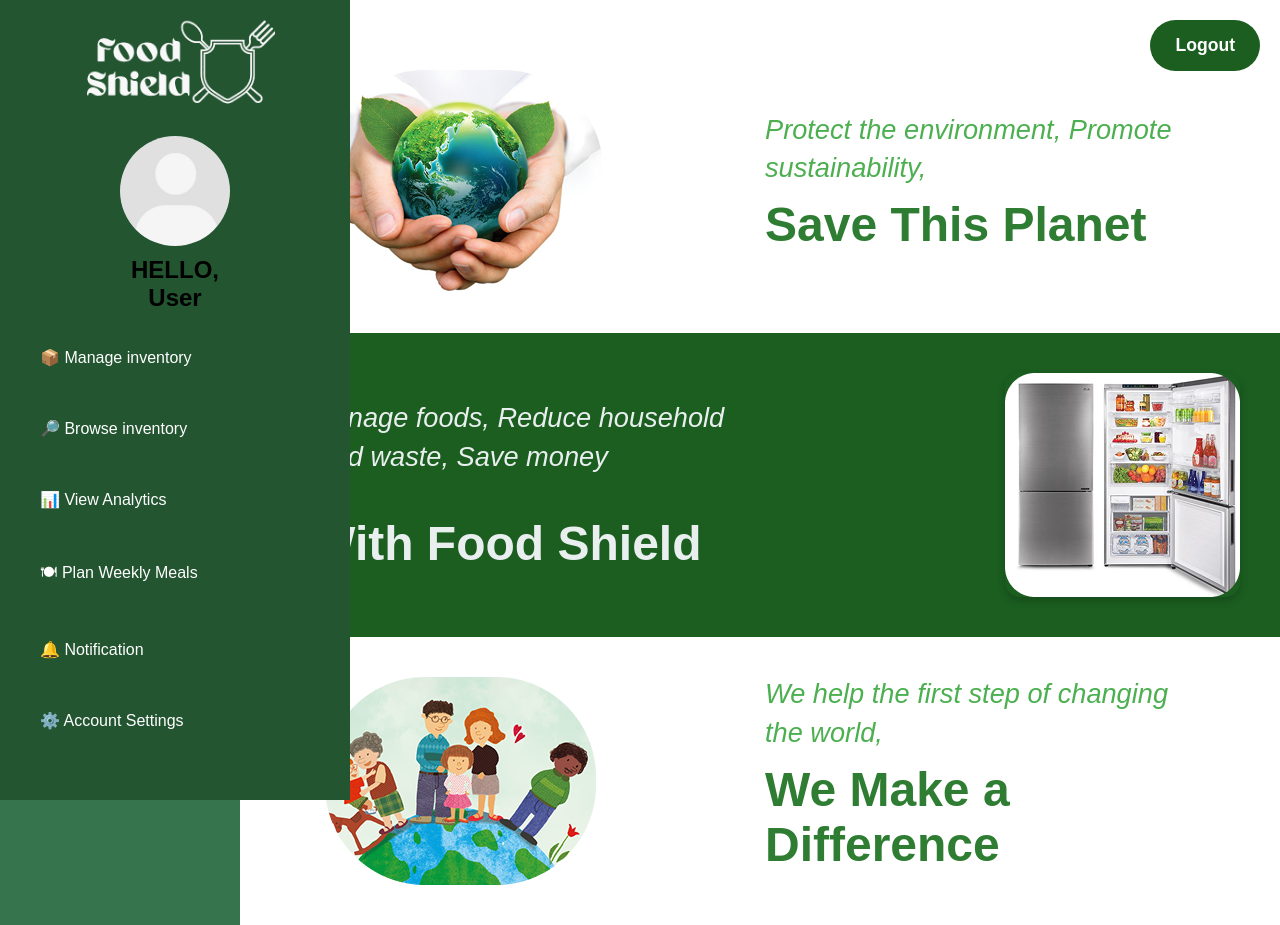
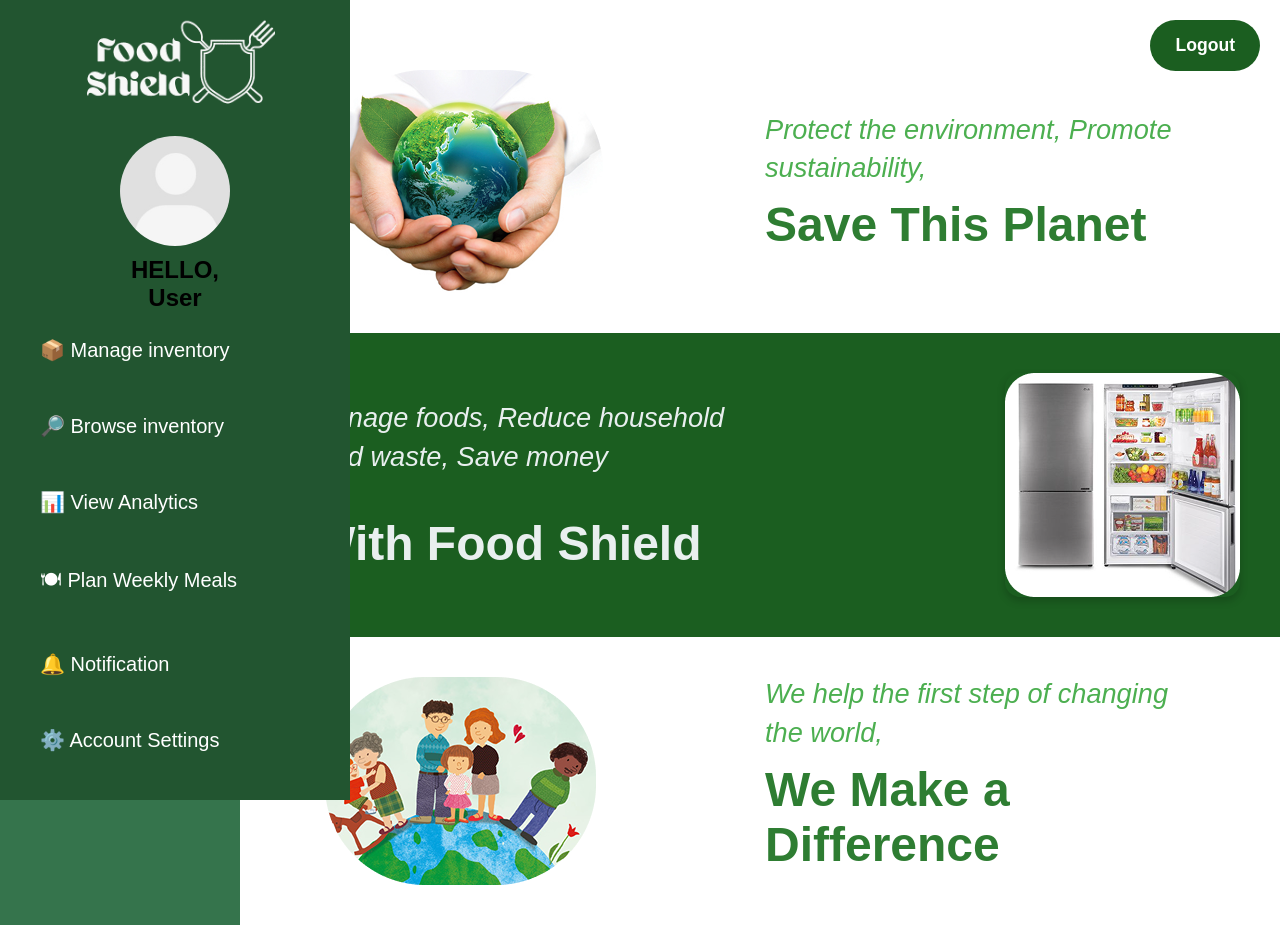
Before and after one commit to Jun20220703/bit216as, an Angular app: page /home in a window 1280 px wide. Shown: the top 925 px of the page. Built offline with nearby package versions, Linux system fonts and the light colour scheme.

Commit message:
Update sidebar.component.css

```diff
--- a/src/app/components/sidebar/sidebar.component.css
+++ b/src/app/components/sidebar/sidebar.component.css
@@ -50,7 +50,7 @@
 .menu {
   display: flex;
   flex-direction: column;
-  margin-top: -40px;
+  margin-top: -50px;
 }
 
 .menu-item {
@@ -59,6 +59,7 @@
   color: #ffffff;
   margin-bottom: .25rem;
   border-radius: 6px;
+  font-size: 20px;
 }
 
 .menu-item.active,
```
